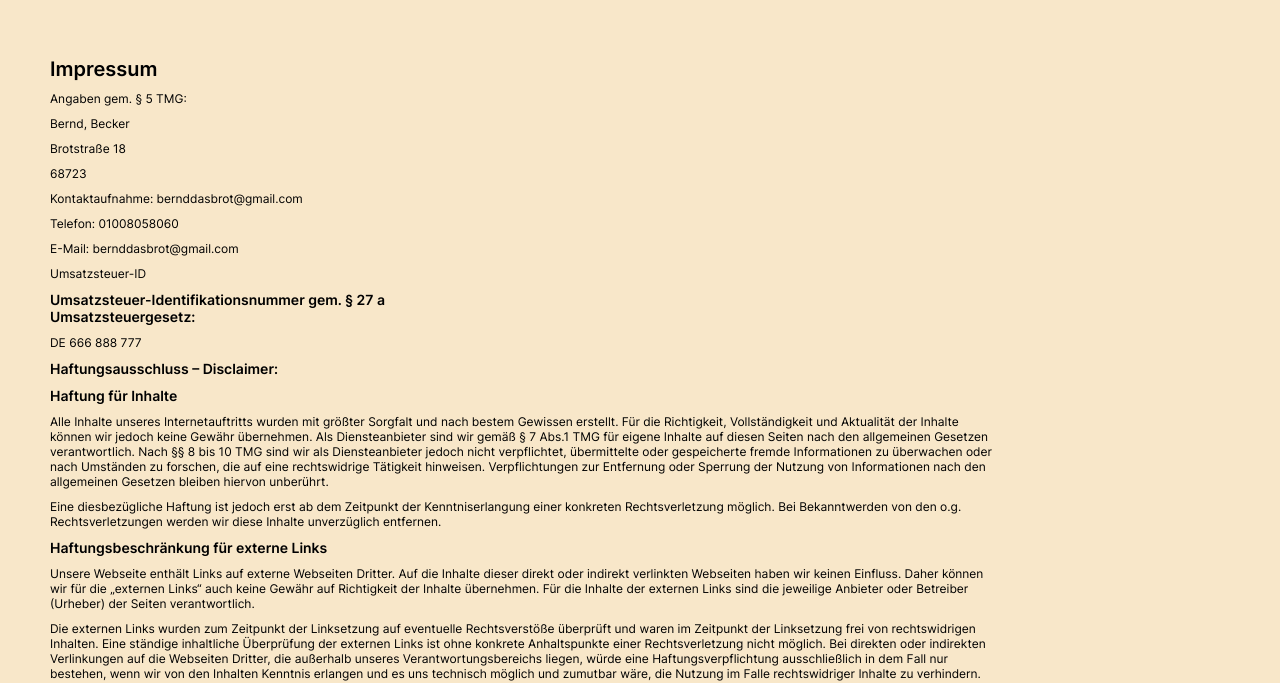
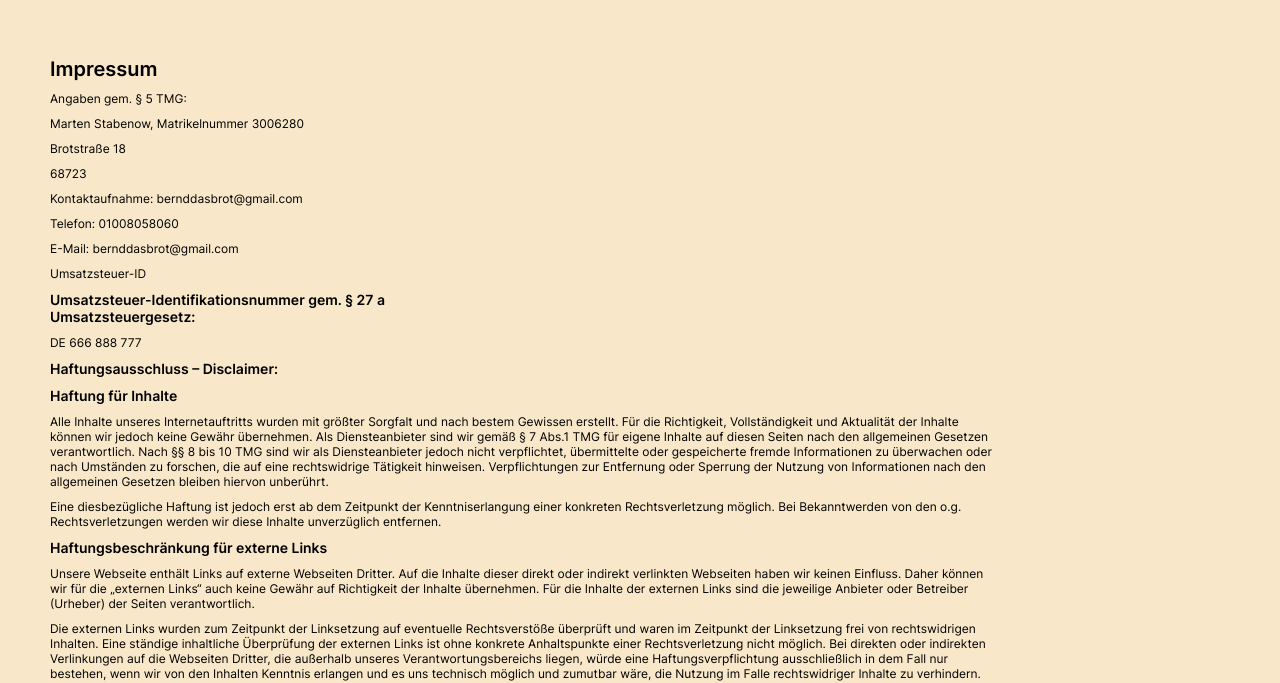
Before and after one commit to martenstabenow/bernds-bread-website, a plain HTML site: page HTML/Impressum.html in a window 1280 px wide. Shown: the part 120-803 px from the top of the page. Drawn offline with Linux system fonts and the light colour scheme.

Commit message:
Update Impressum.html

```diff
--- a/HTML/Impressum.html
+++ b/HTML/Impressum.html
@@ -86,7 +86,7 @@ article p{
 
         <p>Angaben gem. § 5 TMG:</p>
 
-        <p>Bernd, Becker</p>
+        <p>Marten Stabenow, Matrikelnummer 3006280</p>
 
         <p>Brotstraße 18</p>
 
```
